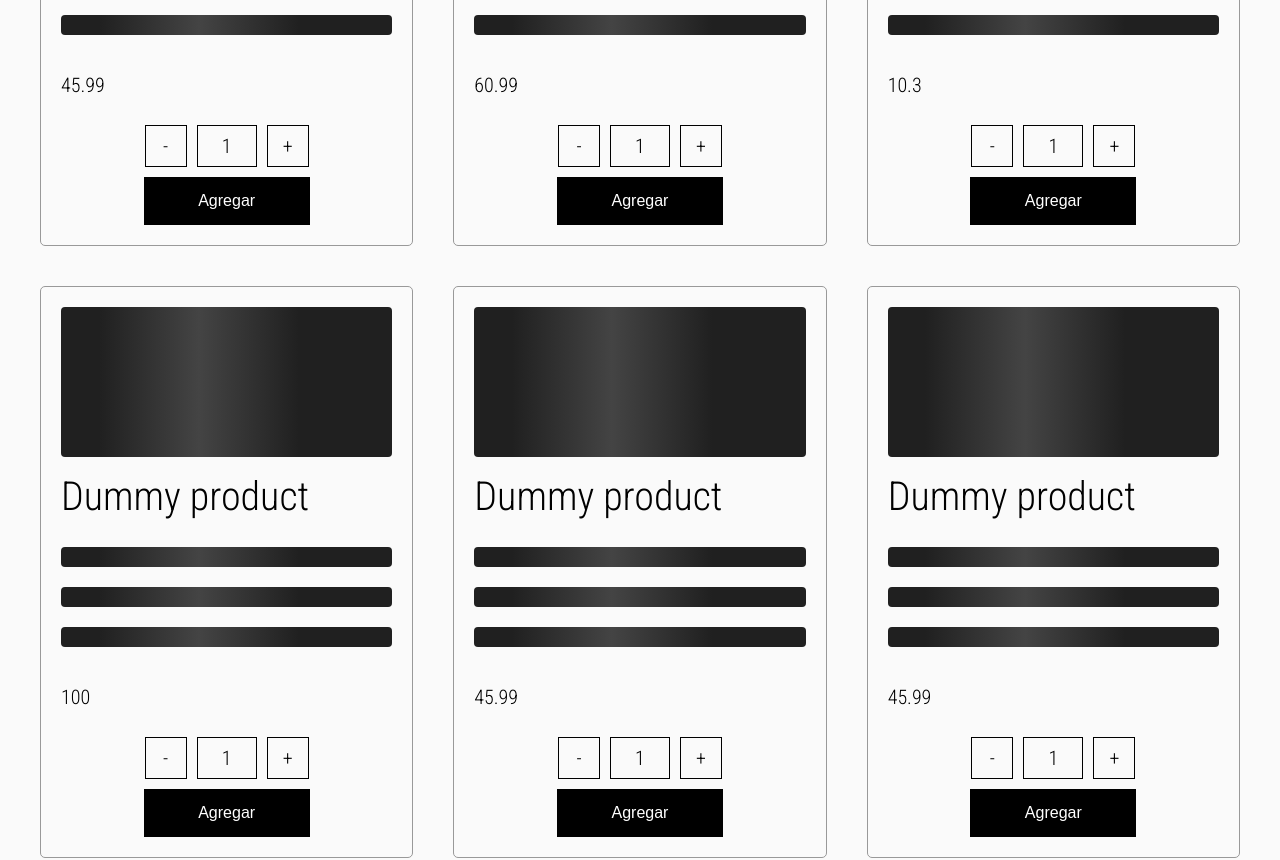
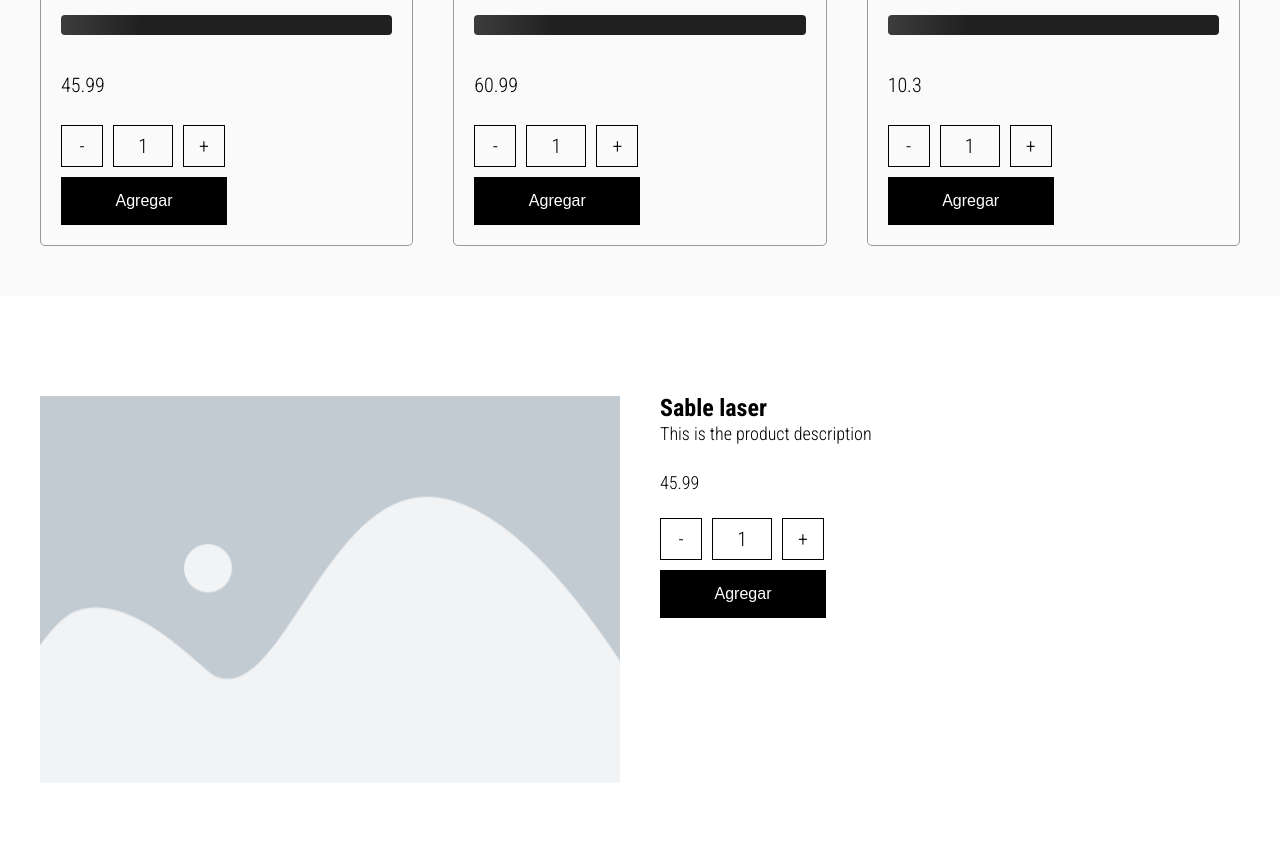
Before and after one commit to lamaro/coderhouse-minimal-shop, a React (Create React App) app: page /item/1 in a window 1280 px wide. Shown: the part 740-1600 px from the top of the page. Built offline with nearby package versions, Linux system fonts and the light colour scheme.

Commit message:
added product detail

```diff
--- /dev/null
+++ b/src/assets/dummy/products.js
@@ -0,0 +1,10 @@
+import placeholder from '../../assets/images/placeholder.png'
+
+
+const dummyProducts = [
+    { id: 1, title: 'Sable laser', price: 45.99, description:'This is the product description', pictureUrl: placeholder },
+    { id: 2, title: 'Wokie blaster', price: 60.99, description:'This is the product description', pictureUrl: placeholder },
+    { id: 3, title: 'Imperial destroyer', price: 10.30, description:'This is the product description', pictureUrl: placeholder }
+]
+
+export default dummyProducts;
--- a/src/components/App/App.js
+++ b/src/components/App/App.js
@@ -2,6 +2,7 @@ import React, { useState } from 'react';
 import Wrapper from '../../containers/Wrapper'
 import NavBar from '../NavBar/NavBar'
 import ItemListContainer from '../ItemListContainer/ItemListContainer'
+import ItemDetailContainer from '../ItemDetailContainer/ItemDetailContainer'
 import Footer from '../Footer/Footer'
 
 const App = () => {
@@ -13,6 +14,7 @@ const App = () => {
        <Wrapper>
             <NavBar productsCount={productsInCart}/>
             <ItemListContainer title={`Vienen cosas maravillosas`} />
+            <ItemDetailContainer />
             <Footer />
        </Wrapper>
     )
--- a/src/components/ItemCount/ItemCount.module.css
+++ b/src/components/ItemCount/ItemCount.module.css
@@ -1,4 +1,4 @@
-.counter_container {display: flex; flex-direction: column; justify-content: center; align-items: center; font-size: 20px;}
+.counter_container {display: flex; flex-direction: column; justify-content: center; align-items: flex-start; font-size: 20px;}
 .accions_container {display: flex; justify-content: space-between; align-items: center; margin-bottom: 10px;}
 .accions_container div{width: 30px; height: 30px; display: flex; justify-content: center; align-items: center; padding:20px; border: 1px solid black; cursor: pointer;}
 .accions_container p{width: 60px; height: 30px; display: flex; justify-content: center; align-items: center; padding:20px; border: 1px solid black; margin: 0 10px}
--- /dev/null
+++ b/src/components/ItemDetail/ItemDetail.js
@@ -0,0 +1,34 @@
+import React from 'react'
+import styles from './ItemDetail.module.css'
+import ItemCount from '../ItemCount/ItemCount'
+
+const ItemDetail = ({ item }) => {
+
+    const { title, pictureUrl, description, price } = item
+
+    const onAdd = amount => {
+        console.log(`Productos agregados ${amount}`)
+    }
+
+    return (
+        <section id={styles.product_details}>
+            <div className="grid">
+                <div className="col_6">
+                    <div className="image_wrapper">
+                        <img src={pictureUrl} alt={title} />
+                    </div>
+                </div>
+                <div className="col_6">
+                    <div className="info_wrapper">
+                        <h1>{title}</h1>
+                        <p>{description}</p>
+                        <p className={styles.price}>{price}</p>
+                        <ItemCount stock={10} initial={1} onAdd={onAdd} />
+                    </div>
+                </div>
+            </div>
+        </section>
+    )
+}
+
+export default ItemDetail
--- /dev/null
+++ b/src/components/ItemDetailContainer/ItemDetailContainer.js
@@ -0,0 +1,39 @@
+import React, { useState, useEffect } from 'react';
+import styles from './ItemDetailContainer.module.css'
+import ItemDetail from '../ItemDetail/ItemDetail'
+import Inner from '../../containers/Inner'
+
+//To be removed...
+import dummyProducts from '../../assets/dummy/products';
+
+const ItemDetailContainer = () => {
+    const [product, setProduct] = useState({})
+
+    useEffect(() => {
+        const dummyProduct = dummyProducts[0] //the first dummy product
+
+        const getProducts = new Promise((resolve, reject) => {
+            setTimeout(() => {
+                dummyProduct ? resolve(dummyProduct) : reject('No product')
+            }, 2000);
+        })
+
+        getProducts
+            .then(data => {
+                setProduct(data)
+            })
+            .catch((err) => {
+                console.log(err)
+            })
+    }, [])
+
+    return (
+        <div id={styles.itemDetailContainer}>
+            <Inner>
+                {product && <ItemDetail item={product} />}
+            </Inner>
+        </div>
+    )
+}
+
+export default ItemDetailContainer
--- /dev/null
+++ b/src/components/ItemDetailContainer/ItemDetailContainer.module.css
@@ -0,0 +1 @@
+#itemDetailContainer{padding:100px 0;}
--- a/src/components/ItemListContainer/ItemListContainer.js
+++ b/src/components/ItemListContainer/ItemListContainer.js
@@ -3,25 +3,14 @@ import Inner from '../../containers/Inner'
 import styles from './ItemListContainer.module.css'
 import ItemList from '../ItemList/ItemList';
 
+//To be removed...
+import dummyProducts from '../../assets/dummy/products';
+
 const ItemListContainer = ({ title }) => {
 
-    const [products, setproducts] = useState([])
+    const [products, setProducts] = useState([])
 
     useEffect(() => {
-        const dummyProducts = [
-            { id: 1, title: 'Sable laser', price: 45.99, pictureUrl: '/' },
-            { id: 2, title: 'Dummy product', price: 60.99, pictureUrl: '/' },
-            { id: 3, title: 'Dummy product', price: 10.30, pictureUrl: '/' },
-            { id: 4, title: 'Dummy product', price: 100, pictureUrl: '/' },
-            { id: 5, title: 'Dummy product', price: 45.99, pictureUrl: '/' },
-            { id: 6, title: 'Dummy product', price: 45.99, pictureUrl: '/' },
-            { id: 7, title: 'Dummy product', price: 45.99, pictureUrl: '/' },
-            { id: 8, title: 'Dummy product', price: 45.99, pictureUrl: '/' },
-            { id: 9, title: 'Dummy product', price: 45.99, pictureUrl: '/' },
-            { id: 10, title: 'Dummy product', price: 45.99, pictureUrl: '/' },
-            { id: 11, title: 'Dummy product', price: 45.99, pictureUrl: '/' },
-            { id: 12, title: 'Dummy product', price: 45.99, pictureUrl: '/' },
-        ]
 
         const getProducts = new Promise((resolve, reject) => {
             setTimeout(() => {
@@ -31,7 +20,7 @@ const ItemListContainer = ({ title }) => {
 
         getProducts
             .then(data => {
-                setproducts(data)
+                setProducts(data)
             })
             .catch((err) => {
                 console.log(err)
```
Also changed, not shown: src/assets/images/placeholder.png (added), src/components/ItemDetail/ItemDetail.module.css (added).
